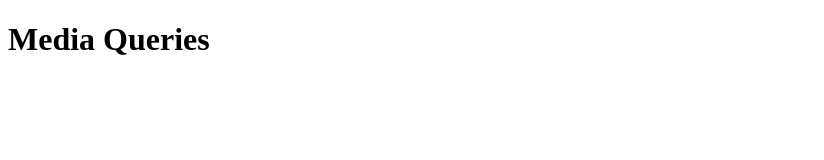
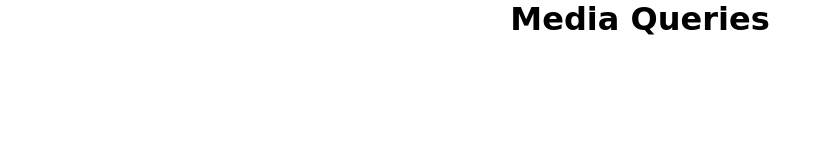
Before and after one commit to iam-azhaar/apna-college, a plain HTML site: page 2. css-tutorial/css-tutorial-codes/level-04/2. media-queries/index.html in a window 1280 px wide. Shown: the whole page, without its empty margins (0-824 px from the left). Drawn offline with Linux system fonts and the light colour scheme.

Commit message:
updated files

```diff
--- a/2. css-tutorial/css-tutorial-codes/level-04/2. media-queries/index.html
+++ b/2. css-tutorial/css-tutorial-codes/level-04/2. media-queries/index.html
@@ -4,7 +4,7 @@
     <meta charset="UTF-8">
     <meta name="viewport" content="width=device-width, initial-scale=1.0">
     <title>Media Queries | Level-04</title>
-    <link rel="stylesheet" href="./2. media-queries.css">
+    <link rel="stylesheet" href="./style.css">
 </head>
 <body>
     <h1>Media Queries</h1>
```
Also changed, not shown: 2. css-tutorial/css-tutorial-codes/level-04/2. media-queries/style.css (line endings or trailing spaces).
